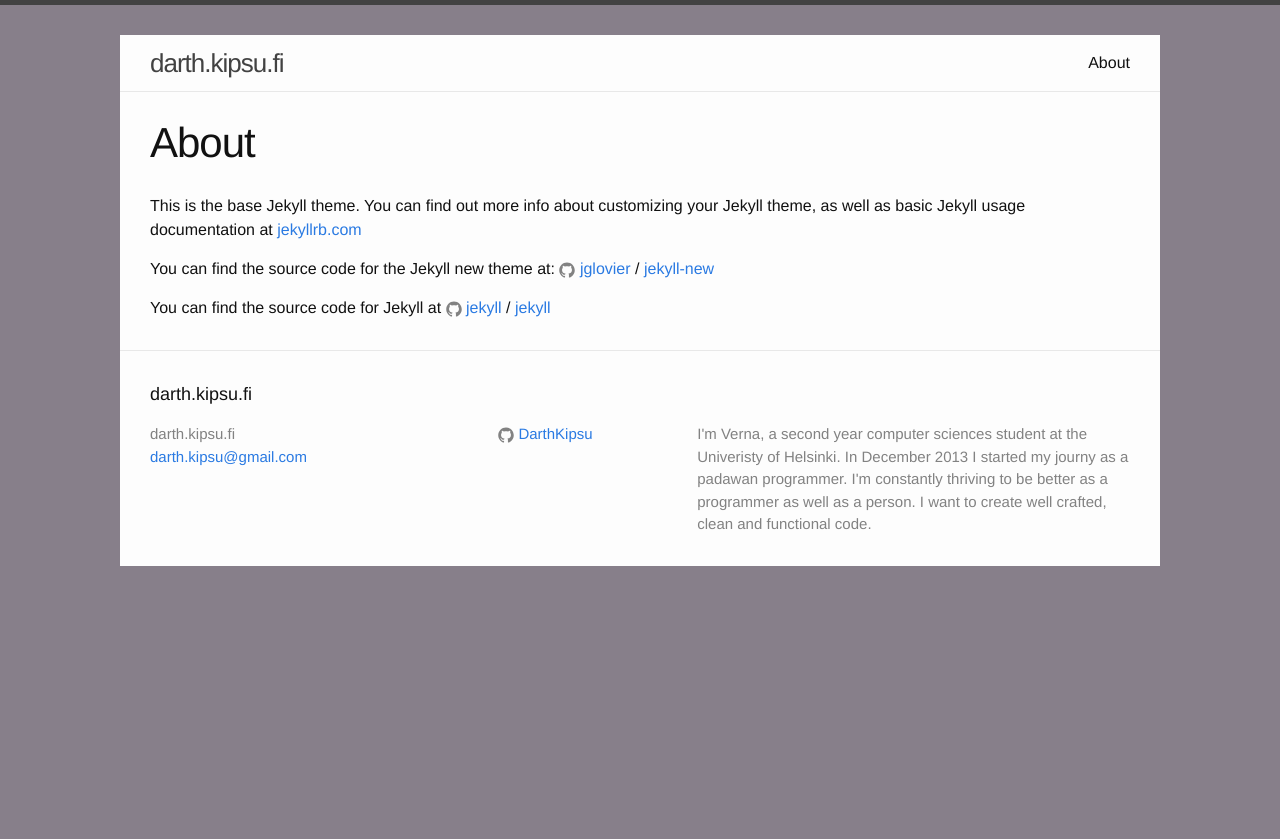
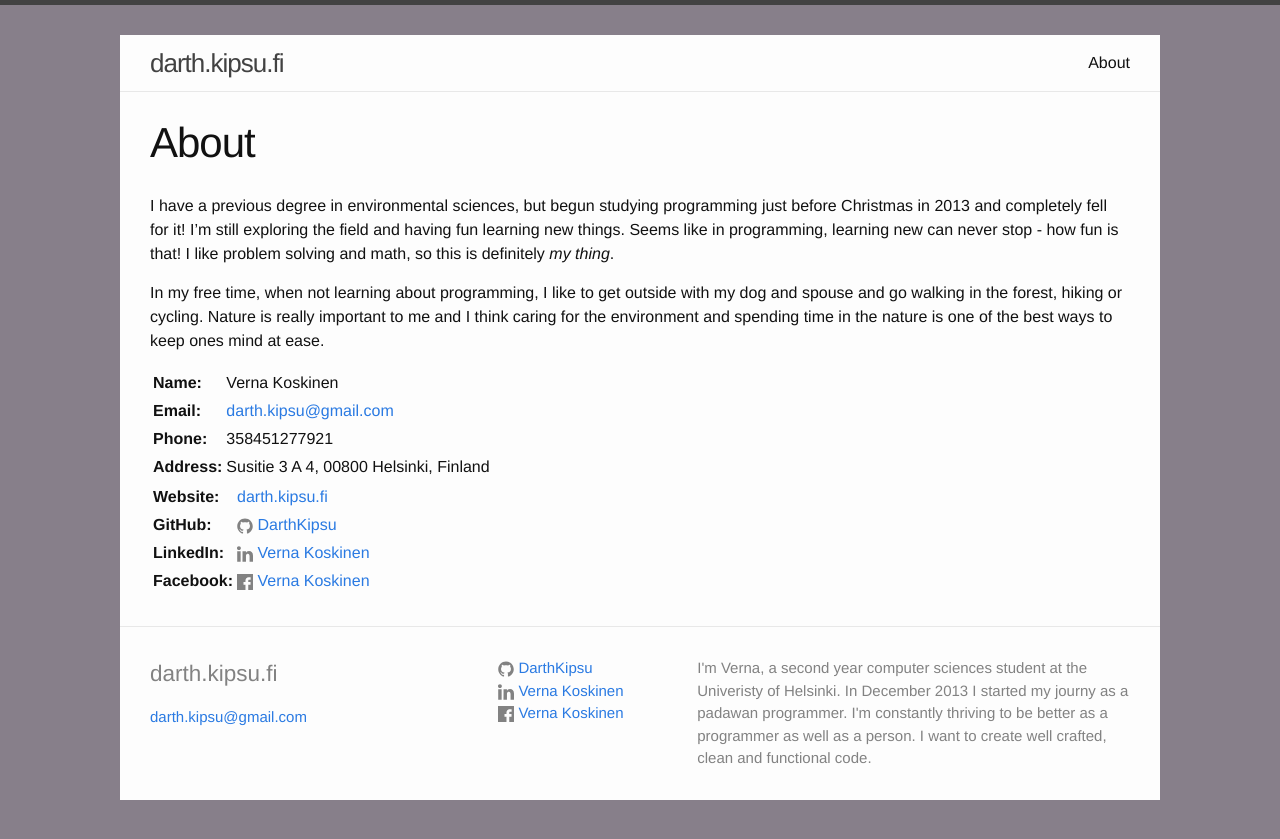
Before and after one commit to DarthKipsu/DarthKipsu.github.io, a Jekyll site: the page built from about.md, in a window 1280 px wide. Shown: the top 839 px of the page. Built offline with Jekyll 4.4.1, drawn with Linux system fonts in a browser that asks for light colours.

Commit message:
add contact information

```diff
--- a/_config.yml
+++ b/_config.yml
@@ -1,13 +1,20 @@
 # Site settings
 title: darth.kipsu.fi
-email: darth.kipsu@gmail.com
 description: I'm Verna, a second year computer sciences student at the Univeristy of Helsinki. In
   December 2013 I started my journy as a padawan programmer. I'm constantly thriving to be better
   as a  programmer as well as a person. I want to create well crafted, clean and functional code.
 
+# Site contact info
 baseurl: ""
-url: "http://darth.kipsu.fi"
+url: "//darth.kipsu.fi"
+author: Verna Koskinen
+email: darth.kipsu@gmail.com
+phone: +358451277921
+address: Susitie 3 A 4, 00800 Helsinki, Finland
 github_username:  DarthKipsu
+linkedin_url: "//www.linkedin.com/pub/verna-koskinen/85/339/a4a"
+facebook_url: "//www.facebook.com/verna.koskinen"
 
 # Build settings
 markdown: kramdown
+encoding: utf-8
--- a/_includes/footer.html
+++ b/_includes/footer.html
@@ -2,29 +2,19 @@
 
   <div class="wrapper footer-content">
 
-    <h2 class="footer-heading">{{ site.title }}</h2>
-
     <div class="footer-col-wrapper">
       <div class="footer-col footer-col-1">
         <ul class="contact-list">
-          <li>{{ site.title }}</li>
+          <li><h2>{{ site.title }}</h2></li>
           <li><a href="mailto:{{ site.email }}">{{ site.email }}</a></li>
         </ul>
       </div>
 
       <div class="footer-col footer-col-2">
         <ul class="social-media-list">
-          {% if site.github_username %}
-          <li>
-            {% include icon-github.html username=site.github_username %}
-          </li>
-          {% endif %}
-
-          {% if site.twitter_username %}
-          <li>
-            {% include icon-twitter.html username=site.twitter_username %}
-          </li>
-          {% endif %}
+          <li>{% include icon-github.html username=site.github_username %}</li>
+          <li>{% include icon-linkedin.html %}</li>
+          <li>{% include icon-facebook.html %}</li>
         </ul>
       </div>
 
--- /dev/null
+++ b/_includes/icon-facebook.html
@@ -0,0 +1 @@
+<a href="{{ site.facebook_url }}"><span class="icon icon--facebook">{% include icon-facebook.svg %}</span><span class="username">{{ site.author }}</span></a>
--- /dev/null
+++ b/_includes/icon-linkedin.html
@@ -0,0 +1 @@
+<a href="{{ site.linkedin_url }}"><span class="icon icon--linkedin">{% include icon-linkedin.svg %}</span><span class="username">{{ site.author }}</span></a>
--- a/about.md
+++ b/about.md
@@ -4,12 +4,32 @@ title: About
 permalink: /about/
 ---
 
-This is the base Jekyll theme. You can find out more info about customizing your Jekyll theme, as well as basic Jekyll usage documentation at [jekyllrb.com](http://jekyllrb.com/)
+I have a previous degree in environmental sciences, but begun studying programming just before Christmas in 2013 and completely fell for it! I'm still exploring the field and having fun learning new things. Seems like in programming, learning new can never stop - how fun is that! I like problem solving and math, so this is definitely *my thing*.
 
-You can find the source code for the Jekyll new theme at:
-{% include icon-github.html username="jglovier" %} /
-[jekyll-new](https://github.com/jglovier/jekyll-new)
+In my free time, when not learning about programming, I like to get outside with my dog and spouse and go walking in the forest, hiking or cycling. Nature is really important to me and I think caring for the environment and spending time in the nature is one of the best ways to keep ones mind at ease.
 
-You can find the source code for Jekyll at
-{% include icon-github.html username="jekyll" %} /
-[jekyll](https://github.com/jekyll/jekyll)
+**Name:** | {{ site.author }}
+**Email:** | <a href="mailto:{{ site.email }}">{{ site.email }}</a>
+**Phone:** | {{ site.phone }}
+**Address:** | {{ site.address }}
+
+<table>
+  <tbody>
+    <tr>
+      <td><stronG>Website:</strong></td>
+      <td><a href="{{ site.url }}">{{ site.title }}</a></td>
+    </tr>
+    <tr>
+      <td><strong>GitHub:</strong></td>
+      <td>{% include icon-github.html username=site.github_username %}</td>
+    </tr>
+    <tr>
+      <td><strong>LinkedIn:</strong></td>
+      <td>{% include icon-linkedin.html %}</td>
+    </tr>
+    <tr>
+      <td><strong>Facebook:</strong></td>
+      <td>{% include icon-facebook.html %}</td>
+    </tr>
+  </tbody>
+</table>
--- a/index.html
+++ b/index.html
@@ -4,7 +4,7 @@ layout: default
 
 <div class="home">
 
-  <h1 class="page-heading">Posts</h1>
+  <h1 class="page-heading">Recent posts</h1>
 
   <ul class="post-list">
     {% for post in site.posts %}
```
Also changed, not shown: _includes/icon-facebook.svg (added), _includes/icon-linkedin.svg (added).
